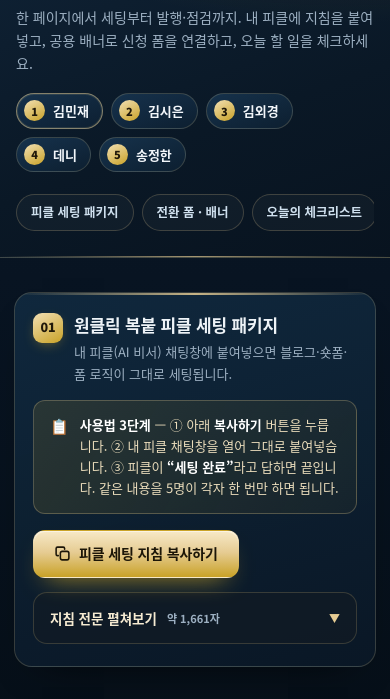
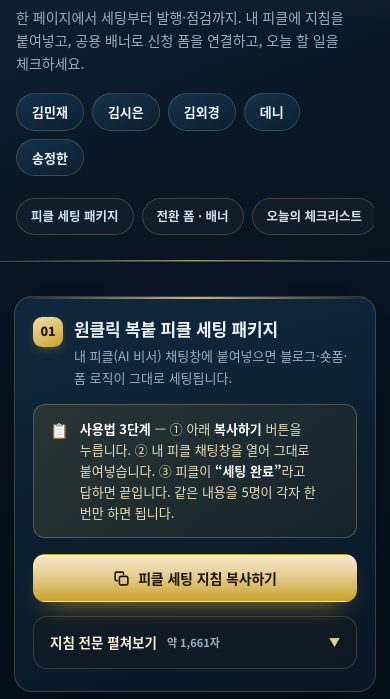
Before and after one commit to camprec1708-sketch/kkumitda-recruit, a plain HTML site: page team.html in a window 390 px wide. Shown: the part 112-811 px from the top of the page. Drawn offline with Linux system fonts and the light colour scheme.

Commit message:
team.html 모바일 다듬기: 한글 단어 중간 줄바꿈 방지(keep-all), 멤버 배지 순번·강조 제거, 모바일 주요 버튼 전체폭

```diff
--- a/team.html
+++ b/team.html
@@ -33,6 +33,7 @@
   html{scroll-behavior:smooth;-webkit-text-size-adjust:100%}
   body{
     margin:0;font-family:var(--font);color:var(--ink);line-height:1.65;
+    word-break:keep-all;overflow-wrap:break-word;
     background:
       radial-gradient(900px 520px at 12% -8%, rgba(201,162,39,.16), transparent 62%),
       radial-gradient(760px 520px at 92% 4%, rgba(46,104,150,.26), transparent 60%),
@@ -67,12 +68,9 @@
   .sub{margin:0;color:var(--muted);font-size:14px;max-width:62ch}
 
   .members{display:flex;flex-wrap:wrap;gap:8px;margin-top:18px}
-  .m{display:inline-flex;align-items:center;gap:8px;padding:6px 13px 6px 7px;border-radius:999px;
+  .m{display:inline-flex;align-items:center;gap:8px;padding:7px 15px;border-radius:999px;
     background:linear-gradient(160deg,rgba(23,53,80,.9),rgba(13,32,50,.9));border:1px solid var(--line);
     font-size:13px;font-weight:700;color:#F2F6FA}
-  .m .n{width:21px;height:21px;border-radius:50%;display:grid;place-items:center;flex:none;
-    background:linear-gradient(150deg,#F1DFB3,#C9A227);color:#20180A;font-size:11px;font-weight:900}
-  .m.lead{border-color:rgba(230,204,147,.55);box-shadow:0 0 0 1px rgba(230,204,147,.12) inset}
   .m .tag{font-size:10px;font-weight:800;letter-spacing:.06em;color:var(--gold-deep);background:var(--gold-pale);
     border-radius:4px;padding:1px 5px;text-transform:uppercase}
 
@@ -96,6 +94,10 @@
   .card-head h2{margin:0;font-size:clamp(17px,2.9vw,20.5px);font-weight:900;letter-spacing:-.01em;line-height:1.4}
   .card-head p{margin:5px 0 0;font-size:13px;color:var(--muted)}
   .card-body{padding:18px 24px 26px}
+  @media(max-width:480px){
+    .btn-row{gap:9px}
+    .btn-row .btn{width:100%}
+  }
   @media(max-width:640px){
     .card-head{padding:20px 18px 0;gap:11px}
     .card-body{padding:16px 18px 22px}
@@ -244,11 +246,11 @@
     <p class="sub">한 페이지에서 세팅부터 발행·점검까지. 내 피클에 지침을 붙여넣고, 공용 배너로 신청 폼을 연결하고, 오늘 할 일을 체크하세요.</p>
 
     <div class="members">
-      <span class="m lead"><span class="n">1</span>김민재</span>
-      <span class="m"><span class="n">2</span>김시은</span>
-      <span class="m"><span class="n">3</span>김외경</span>
-      <span class="m"><span class="n">4</span>데니</span>
-      <span class="m"><span class="n">5</span>송정한</span>
+      <span class="m">김민재</span>
+      <span class="m">김시은</span>
+      <span class="m">김외경</span>
+      <span class="m">데니</span>
+      <span class="m">송정한</span>
     </div>
 
     <nav class="anchors" aria-label="페이지 바로가기">
```
